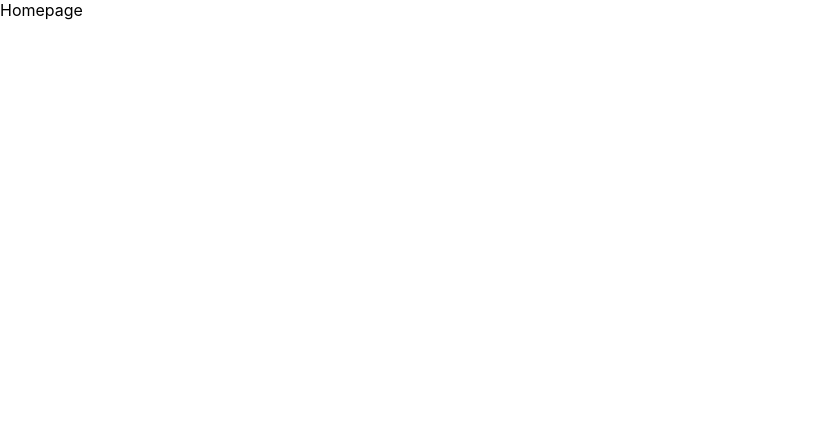
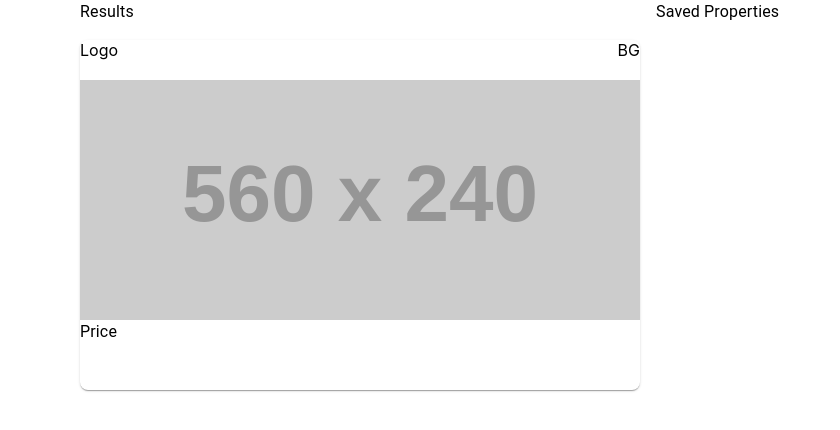
Before and after one commit to remoteriver/rea-properties-app, a React (Create React App) app: page / in a window 1280 px wide. Shown: the top 430 px of the page, without its empty margins (0-840 px from the left). Built offline with nearby package versions, Linux system fonts and the light colour scheme.

Commit message:
Display PropertyCard on Homepage

```diff
--- a/src/pages/HomePage/HomePage.tsx
+++ b/src/pages/HomePage/HomePage.tsx
@@ -1,7 +1,25 @@
+import { Container, Box, Typography } from "@mui/material";
 import React from "react";
+import Flex from "../../components/Flex/Flex";
+import PropertyCard from "../../components/PropertyCard/PropertyCard";
 
 const Homepage = () => {
-  return <div>Homepage</div>;
+  return (
+    <Container>
+      <Flex>
+        <Box flex={1} px={2}>
+          <Typography>Results</Typography>
+          <Box>
+            <PropertyCard />
+          </Box>
+        </Box>
+        <Box flex={1}>
+          <Typography>Saved Properties</Typography>
+          <Box></Box>
+        </Box>
+      </Flex>
+    </Container>
+  );
 };
 
 export default Homepage;
```
